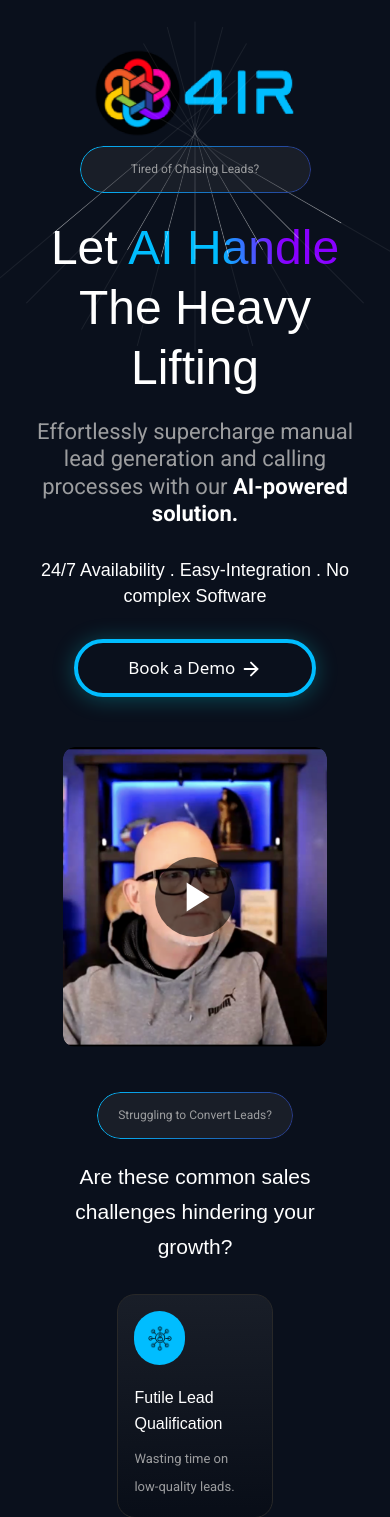
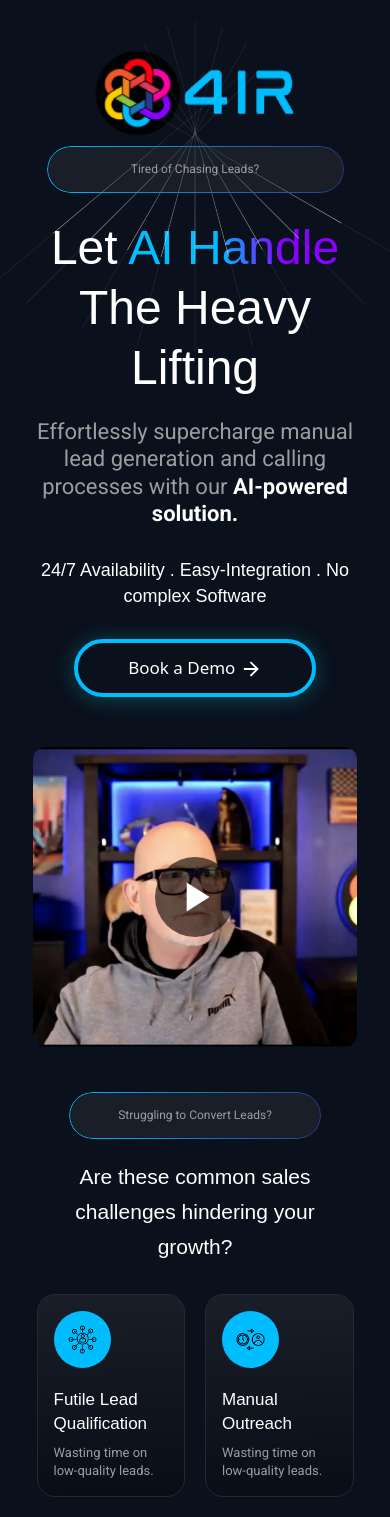
Before and after one commit to muhzee733/4ir, a Next.js app: page /landing/leadgeneration in a window 390 px wide. Shown: the top 1517 px of the page. Built offline with nearby package versions, Linux system fonts and the light colour scheme.

Commit message:
css fixed

```diff
--- a/src/components/widgets.css
+++ b/src/components/widgets.css
@@ -689,9 +689,6 @@
   .strugling-lower-content .card4-body {
     height: 190px !important;
 }
-.aifuturecard .Salesaicards {
-  width: 41vw !important;
-}
   .footer-1strow {
     margin-bottom: 10px !important;
   }
--- a/src/pages/landing/leadgeneration/aivoiceCalling.css
+++ b/src/pages/landing/leadgeneration/aivoiceCalling.css
@@ -1622,6 +1622,10 @@
     font-size: 14px !important;
     text-align: center;
   }
+  .client-heading h5 {
+    font-size: 31px !important;
+    line-height: 43px !important;
+}
 
   .aiPoweredIndustries-card .card-image {
     max-width: 30% !important;
@@ -1633,8 +1637,11 @@
   } */
 
   .aiPoweredIndustries-card {
-    min-width: 47% !important;
-
+    min-width: 100% !important;
+
+  }
+  .client-height2{
+    margin-top: 50px !important;
   }
 
   .aiPoweredIndustries-card {
@@ -1665,7 +1672,7 @@
     line-height: 24px !important;
   }
   .leads-lower-content .card {
-    width: 47% !important;
+    width: 45% !important;
   }
   .leads-lower-content .card{
     padding: 0px !important;
@@ -1674,9 +1681,21 @@
     margin-top: 47px;
 }
   .strugling-content h2 {
-    font-size: 22px !important;
-        line-height: 28px !important;
-  }
+    font-size: 27px !important;
+        line-height: 36px !important;
+  }
+  .strugling-lower-content .card4-body {
+    width: 93% !important;
+}
+.aifuturecard .Salesaicards {
+  width: 38vw !important;
+}
+.strugling-lower-content {
+  width: 100% !important;
+}
+.youtube-video-video > * {
+  width: 98% !important;
+}
 
   .testimonial-wrapper {
     margin: 50px 0px !important;
@@ -1684,13 +1703,15 @@
 
   .img-card {
     padding: 14px 8px;
-    width: 42% !important;
+    width: 50% !important;
   }
   .leads-lower-content h5{
-    font-size: 16px !important;
+    font-size: 17px !important;
+    line-height: 24px !important;
   }
   .leads-lower-content p {
     font-size: 13px !important;
+        line-height: 18px !important;
     }
 
   .youtube-video-video {
@@ -1739,7 +1760,7 @@
   }
 
   .banner-heading-top{
-    width: 70% !important;
+    width: 90% !important;
   }
   .banner-heading-top p{
     font-size: 12px !important;
```
Also changed, not shown: src/pages/landing/ai-talk-assist/leadgeneration.css (+7 -1 lines).
